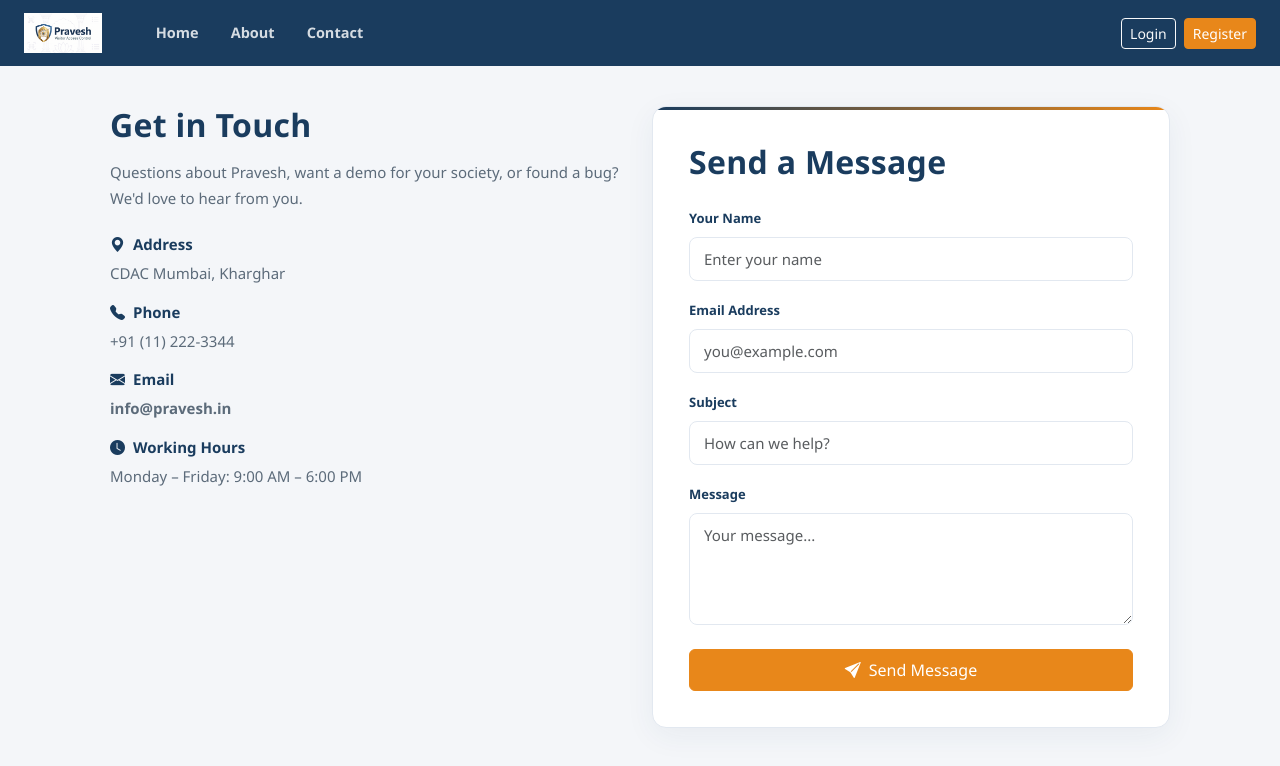
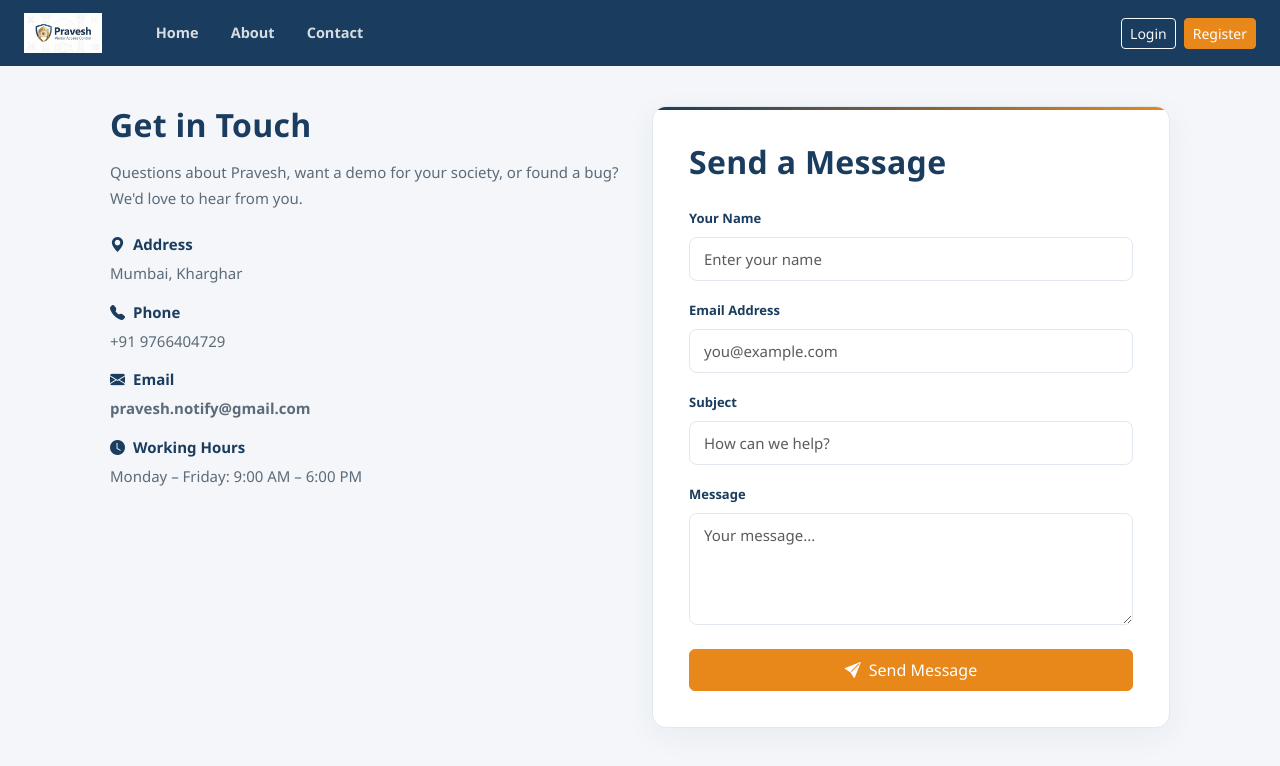
Before and after one commit to PraveshTeam/Pravesh-Frontend, a React (Vite) app: page /contact in a window 1280 px wide. Shown: the top 766 px of the page. Built offline with nearby package versions, Linux system fonts and the light colour scheme.

Commit message:
Update .gitignore and modify content in AboutPage, ContactPage, and RegisterPage

```diff
--- a/src/pages/auth/RegisterPage.jsx
+++ b/src/pages/auth/RegisterPage.jsx
@@ -68,7 +68,7 @@ export default function RegisterPage() {
           </div>
           <div className="mb-3">
             <label className="form-label fw-semibold">Password</label>
-            <input type="password" className="form-control" placeholder="Min 6 characters"
+            <input type="password" className="form-control" placeholder="Min 8 characters"
               value={form.password} onChange={e => setForm({ ...form, password: e.target.value })} required />
           </div>
           <div className="mb-4">
--- a/src/pages/public/AboutPage.jsx
+++ b/src/pages/public/AboutPage.jsx
@@ -117,7 +117,7 @@ export default function AboutPage() {
                 reliable, and fully digital pass-and-verification system.</i>
             </p>
             <p className="about-para">
-              <i>Built as a CDAC final year project, Pravesh brings residents, guards, and society
+              <i>Pravesh brings residents, guards, and society
                 administrators onto one connected platform — from QR pass creation to real-time entry logs.</i>
             </p>
           </div>
--- a/src/pages/public/ContactPage.jsx
+++ b/src/pages/public/ContactPage.jsx
@@ -26,11 +26,11 @@ export default function ContactPage() {
 
               <div className="contact-item mb-3">
                 <h5><i className="bi bi-geo-alt-fill me-2"></i>Address</h5>
-                <p className="para">CDAC Mumbai, Kharghar</p>
+                <p className="para">Mumbai, Kharghar</p>
               </div>
               <div className="contact-item mb-3">
                 <h5><i className="bi bi-telephone-fill me-2"></i>Phone</h5>
-                <p className="para">+91 (11) 222-3344</p>
+                <p className="para">+91 9766404729</p>
               </div>
               <div className="contact-item mb-3">
                 <h5><i className="bi bi-envelope-fill me-2"></i>Email</h5>
@@ -38,7 +38,7 @@ export default function ContactPage() {
                   href="https://mail.google.com/mail/?view=cm&fs=1&to=info@pravesh.in"
                   target="_blank" rel="noreferrer" className="para contact-link"
                 >
-                  info@pravesh.in
+                  pravesh.notify@gmail.com
                 </a>
               </div>
               <div className="contact-item">
```
Also changed, not shown: 1 other file (tests, documents, lock files or other folders).
